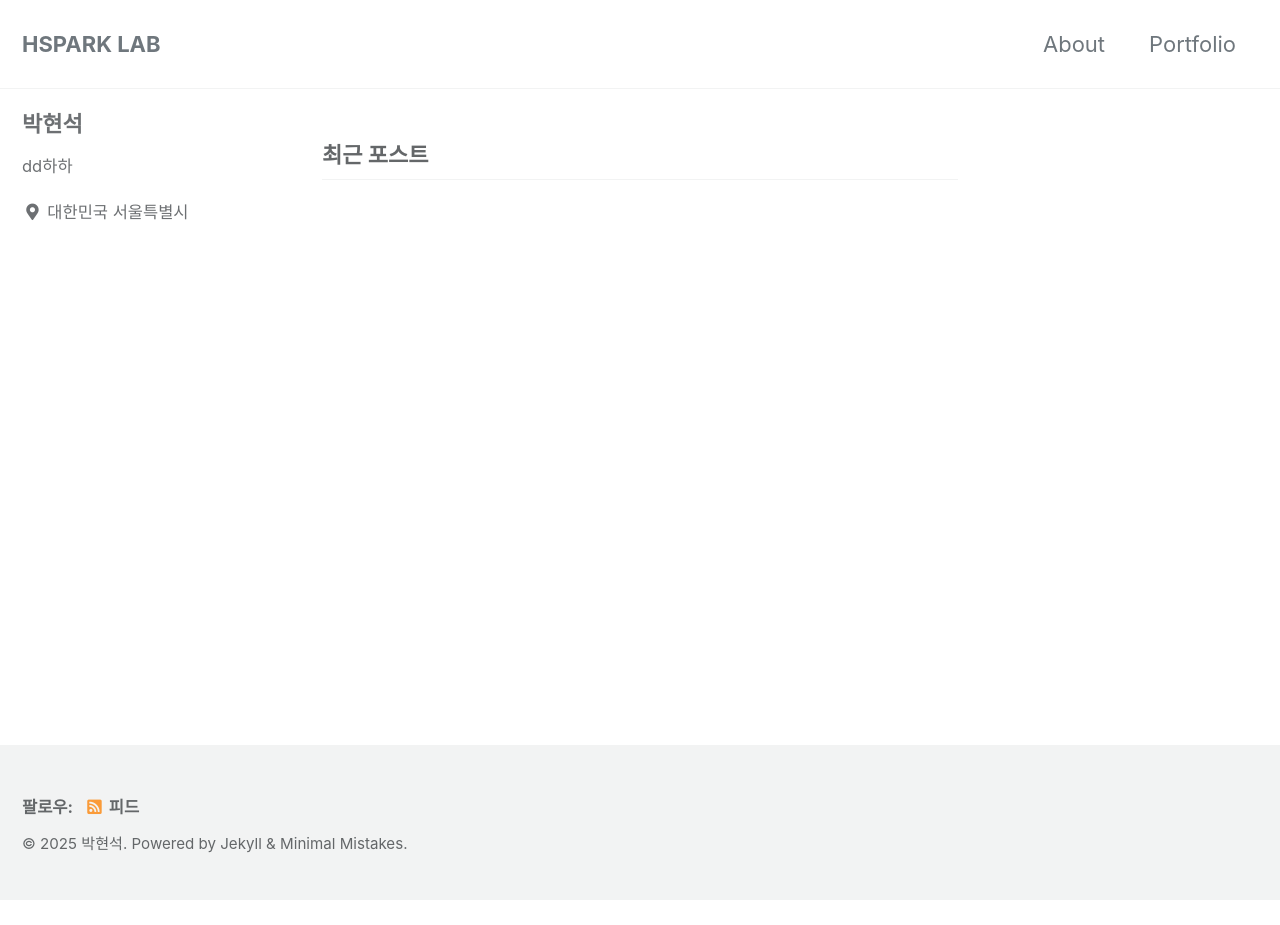
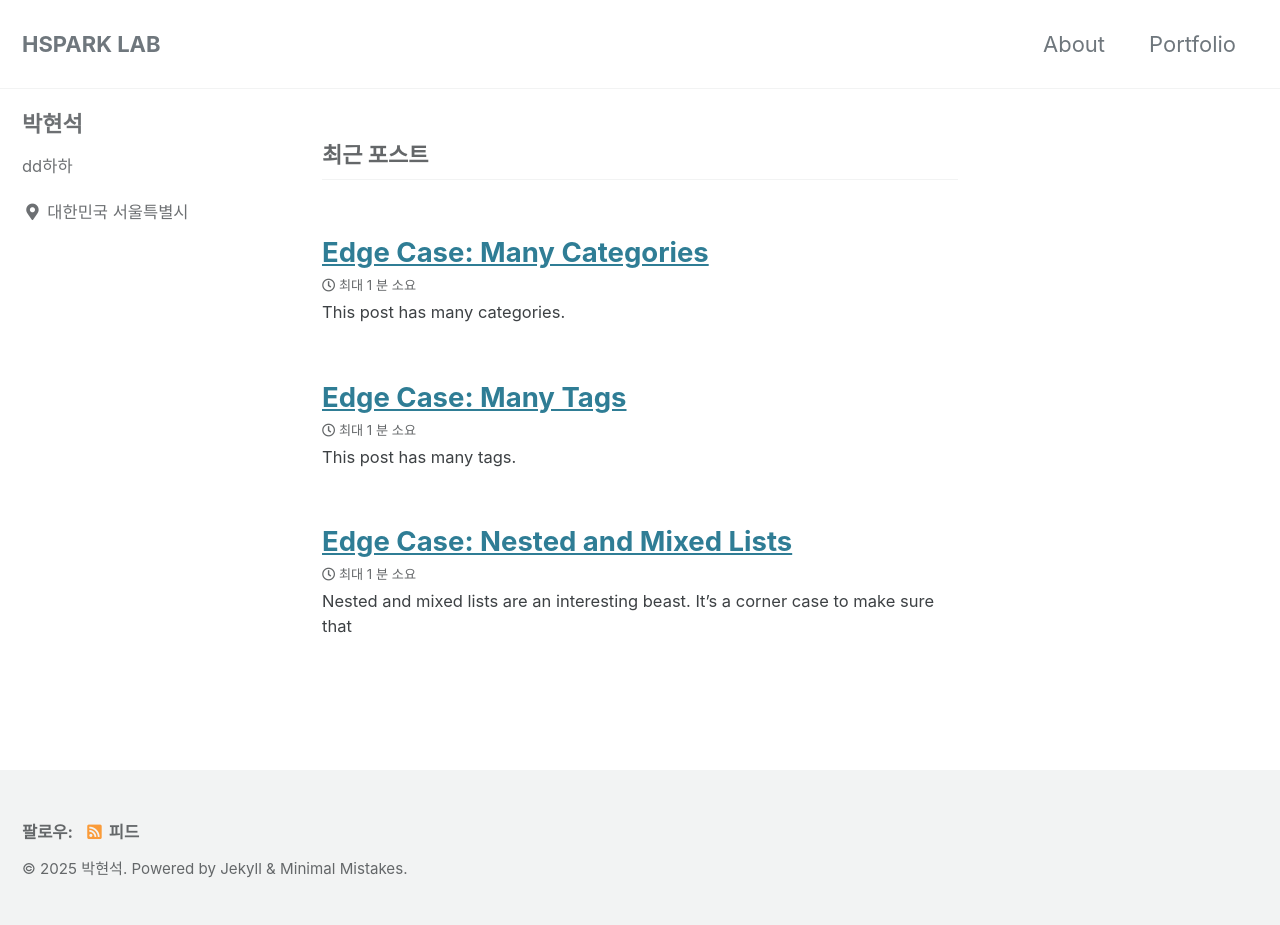
Before and after one commit to hsparklab/hsparklab.github.io, a Jekyll site: the page built from index.html, in a window 1280 px wide. Built offline with Jekyll 4.4.1, drawn with Linux system fonts in a browser that asks for light colours; cached includes are drawn as plain includes; the list of posts is cut into pages by our own code; before the commit the page ends 900 px from its top, so only the background shows below that.

Commit message:
navigation 수정 및 post 테스트 파일 추가

```diff
--- a/_data/navigation.yml
+++ b/_data/navigation.yml
@@ -1,9 +1,9 @@
 # main links
 main:
   - title: "About"
-    url: https://hsparklab.github.io/minimal-mistakes/docs/quick-start-guide/
+    url: https://hsparklab.github.io/docs/quick-start-guide/
   - title: "Portfolio"
-    url: https://hsparklab.github.io/minimal-mistakes/about/
+    url: https://hsparklab.github.io/about/
  #title: "Posts"
  #  url: /year-archive/
   # - title: "Sample Collections"
--- /dev/null
+++ b/_posts/2009-05-15-edge-case-nested-and-mixed-lists.md
@@ -0,0 +1,66 @@
+---
+title: "Edge Case: Nested and Mixed Lists"
+categories:
+  - Edge Case
+tags:
+  - content
+  - css
+  - edge case
+  - lists
+  - markup
+---
+
+Nested and mixed lists are an interesting beast. It's a corner case to make sure that
+
+* Lists within lists do not break the ordered list numbering order
+* Your list styles go deep enough.
+
+### Ordered -- Unordered -- Ordered
+
+1. ordered item
+2. ordered item
+   * **unordered**
+   * **unordered**
+     1. ordered item
+     2. ordered item
+3. ordered item
+4. ordered item
+
+### Ordered -- Unordered -- Unordered
+
+1. ordered item
+2. ordered item
+   * **unordered**
+   * **unordered**
+     * unordered item
+     * unordered item
+3. ordered item
+4. ordered item
+
+### Unordered -- Ordered -- Unordered
+
+* unordered item
+* unordered item
+  1. ordered
+  2. ordered
+     * unordered item
+     * unordered item
+* unordered item
+* unordered item
+
+### Unordered -- Unordered -- Ordered
+
+* unordered item
+* unordered item
+  * unordered
+  * unordered
+    1. **ordered item**
+    2. **ordered item**
+* unordered item
+* unordered item
+
+### Task Lists
+
+- [x] Finish my changes
+- [ ] Push my commits to GitHub
+- [ ] Open a pull request
--- /dev/null
+++ b/_posts/2009-06-01-edge-case-many-tags.md
@@ -0,0 +1,49 @@
+---
+title: "Edge Case: Many Tags"
+categories:
+  - Edge Case
+tags:
+  - 8BIT
+  - alignment
+  - Articles
+  - captions
+  - categories
+  - chat
+  - comments
+  - content
+  - css
+  - dowork
+  - edge case
+  - embeds
+  - excerpt
+  - Fail
+  - featured image
+  - FTW
+  - Fun
+  - gallery
+  - html
+  - image
+  - Jekyll
+  - layout
+  - link
+  - Love
+  - markup
+  - Mothership
+  - Must Read
+  - Nailed It
+  - Pictures
+  - Post Formats
+  - quote
+  - standard
+  - Success
+  - Swagger
+  - Tags
+  - template
+  - title
+  - twitter
+  - Unseen
+  - video
+  - YouTube
+---
+
+This post has many tags.
--- /dev/null
+++ b/_posts/2009-07-02-edge-case-many-categories.md
@@ -0,0 +1,22 @@
+---
+title: "Edge Case: Many Categories"
+categories:
+  - aciform
+  - antiquarianism
+  - arrangement
+  - asmodeus
+  - broder
+  - buying
+  - championship
+  - chastening
+  - disinclination
+  - disinfection
+  - dispatch
+  - echappee
+  - enphagy
+tags:
+  - categories
+  - edge case
+---
+
+This post has many categories.
```
